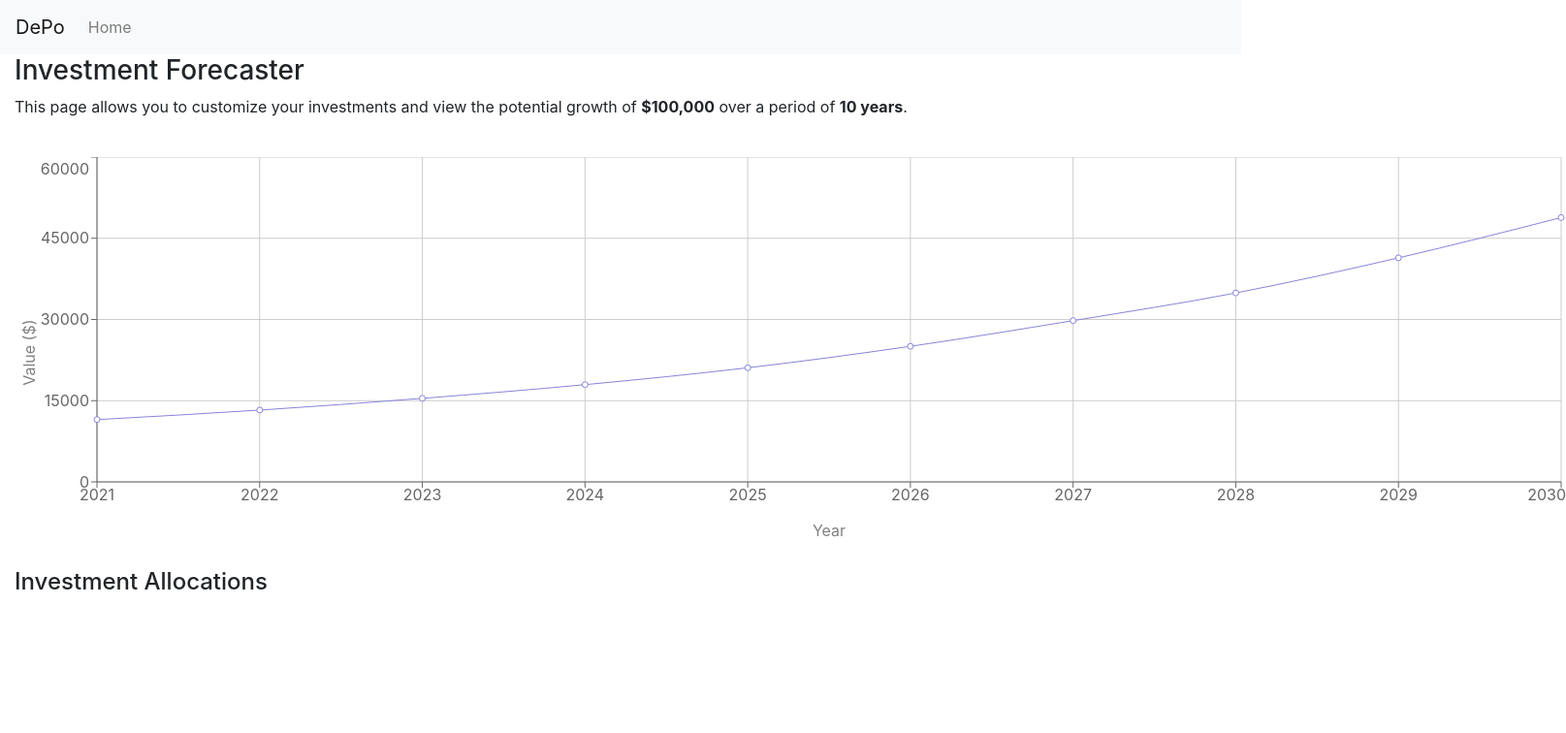
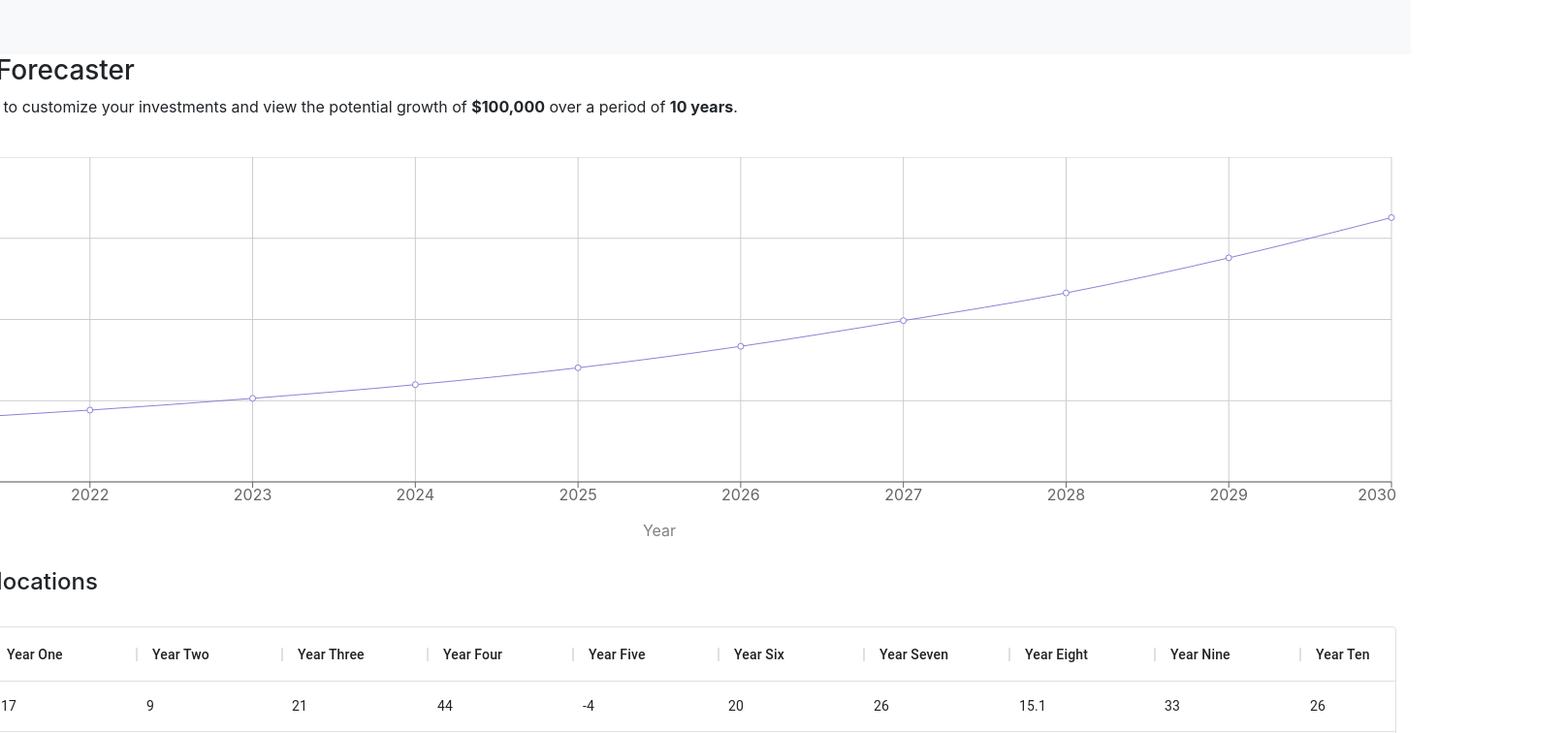
Before and after one commit to geethikah21/deep-pockets-gs-project, a React (Create React App) app in the folder eng-possibilities-ui-master/: page / in a window 1280 px wide. Shown: the top 756 px of the page at 97% size, 1615 px wide, since content can reach past the window. Built offline with nearby package versions, Linux system fonts and the light colour scheme.

Commit message:
frontend updates

```diff
--- a/eng-possibilities-ui-master/src/pages/Forecaster/index.js
+++ b/eng-possibilities-ui-master/src/pages/Forecaster/index.js
@@ -1,5 +1,6 @@
 import React, { useState } from "react";
 import { LineGraph } from "../../components/LineGraph";
+import DataTable from '../../components/Table/datatable'
 
 const investmentCategories =  [
   {
@@ -159,6 +160,7 @@ const ForecasterHome = () => {
           <br></br>
           <h4>Investment Allocations</h4>
           <br></br>
+          <DataTable />
         </div>
 
     </>
```
Also changed, not shown: 1 other file (tests, documents, lock files or other folders).
